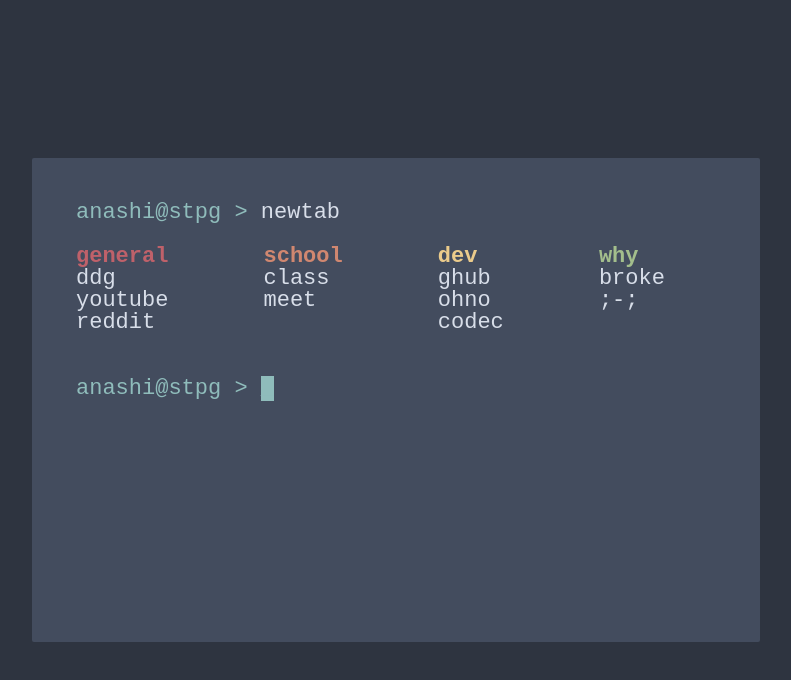
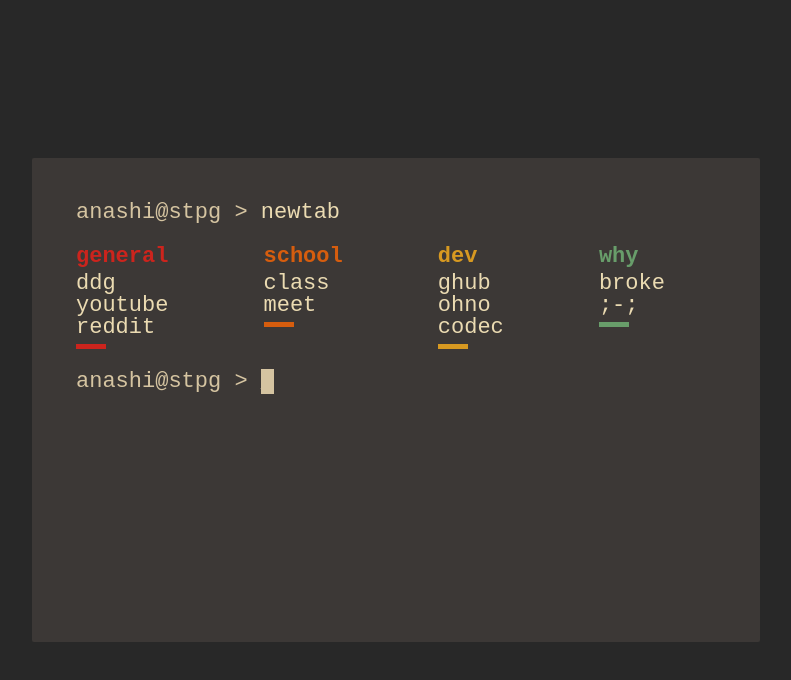
Before and after one commit to etc404/stpg.term, a plain HTML site: page index.html in a window 1280 px wide. Shown: the whole page, without its empty margins (244-1035 px from the left). Drawn offline with Linux system fonts and the light colour scheme.

Commit message:
Recolored to gruvbox; spiced up the styling a bit.

```diff
--- a/index.html
+++ b/index.html
@@ -6,8 +6,8 @@
     <style>
       html {
         align-items: center;
-        background-color: #2e3440;
-        color: #d8dee9;
+        background-color: #282828;
+        color: #ebdbb2;
         display: flex;
         font: 22px/1 "Fira Code", monospace;
         height: 100%;
@@ -15,9 +15,9 @@
       }
 
       body {
-        background-color: #434c5e;
+        background-color: #3c3836;
         border-radius: 2px;
-        color: #d8dee9;
+        color: #ebdbb2;
         display: flex;
         flex-direction: column;
         min-height: 30ch;
@@ -30,7 +30,7 @@
       }
 
       p span {
-        color: #8fbcbb;
+        color: #d5c4a1;
       }
 
       a {
@@ -57,23 +57,48 @@
       }
 
       ul:nth-child(5n + 1) li:first-child {
-        color: #bf616a;
+        color: #cc241d;
+        margin-bottom: 5px;
+      }
+
+      ul:nth-child(5n + 1) div {
+        background-color: #cc241d;
       }
 
       ul:nth-child(5n + 2) li:first-child {
-        color: #d08770;
+        color: #d65d0e;
+        margin-bottom: 5px;
+      }
+
+      ul:nth-child(5n + 2) div {
+        background-color: #d65d0e;
       }
 
       ul:nth-child(5n + 3) li:first-child {
-        color: #ebcb8b;
+        color: #d79921;
+        margin-bottom: 5px;
+      }
+
+      ul:nth-child(5n + 3) div {
+        background-color: #d79921;
       }
 
       ul:nth-child(5n + 4) li:first-child {
-        color: #a3be8c;
+        color: #689d6a;
+        margin-bottom: 5px;
+      }
+
+      ul:nth-child(5n + 4) div {
+        background-color: #689d6a;
       }
 
       ul:nth-child(5n + 5) li:first-child {
-        color: #b48ead;
+        color: #b16286;
+        margin-bottom: 5px;
+      }
+
+      ul:nth-child(5n + 5) div {
+        background-color: #b16286;
       }
 
       li:first-child {
@@ -84,8 +109,14 @@
         margin: 0 0 1em;
       }
 
+      .colorbox {
+        width: 30px;
+        height: 5px;
+        margin-top: 5px;
+      }
+
       p #cursor {
-        background-color: #8fbcbb;
+        background-color: #d5c4a1;
         animation: blink 2s infinite;
       }
 
@@ -105,22 +136,26 @@
         <li><a href="https://duckduckgo.com">ddg</a></li>
         <li><a href="https://www.youtube.com">youtube</a></li>
         <li><a href="https://www.reddit.com">reddit</a></li>
+        <div class="colorbox"></div>
       </ul>
       <ul>
         <li>school</li>
         <li><a href="https://classroom.google.com/u/1/h">class</a></li>
         <li><a href="https://meet.google.com/landing?authuser=1">meet</a></li>
+        <div class="colorbox"></div>
       </ul>
       <ul>
         <li>dev</li>
         <li><a href="https://www.github.com">ghub</a></li>
         <li><a href="https://www.stackoverflow.com">ohno</a></li>
         <li><a href="https://www.codecademy.com/learn">codec</a></li>
+        <div class="colorbox"></div>
       </ul>
       <ul>
         <li>why</li>
         <li><a href="https://drop.com/home">broke</a></li>
         <li><a href="https://mechanicalkeyboards.com/">;-;</a></li>
+        <div class="colorbox"></div>
       </ul>
     </nav>
 
```
